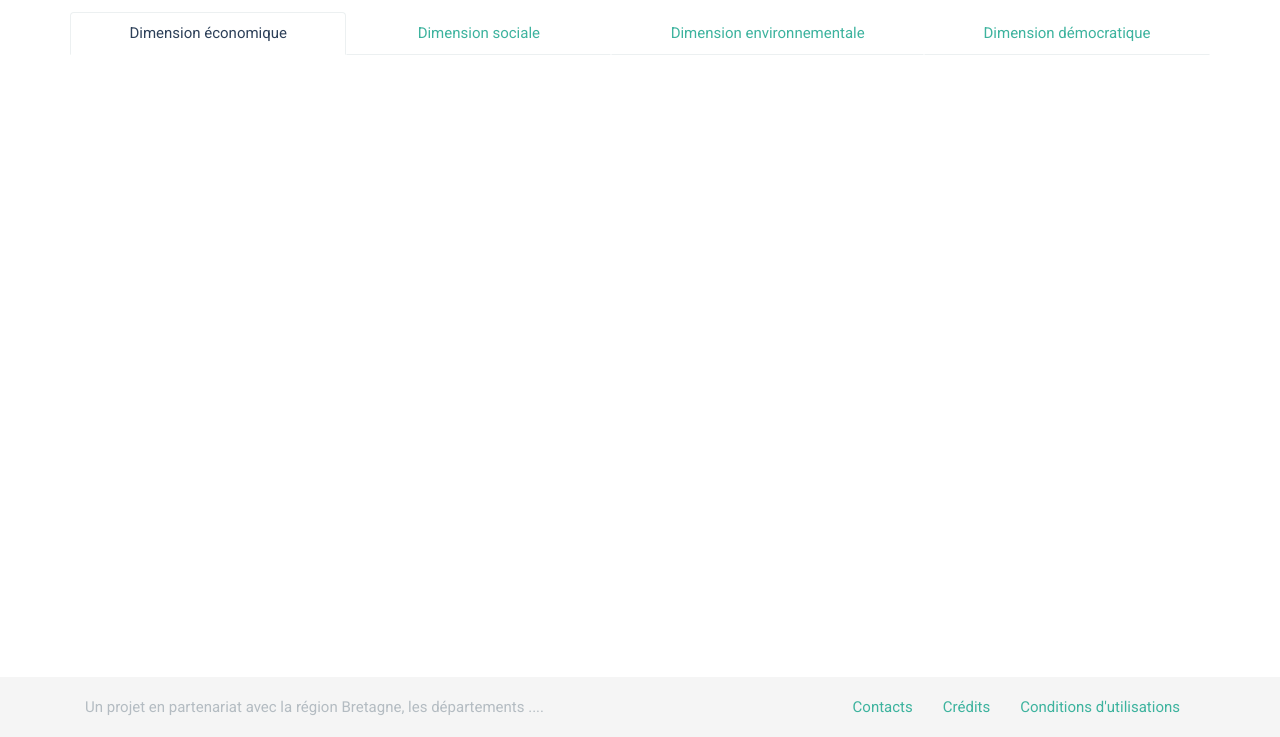
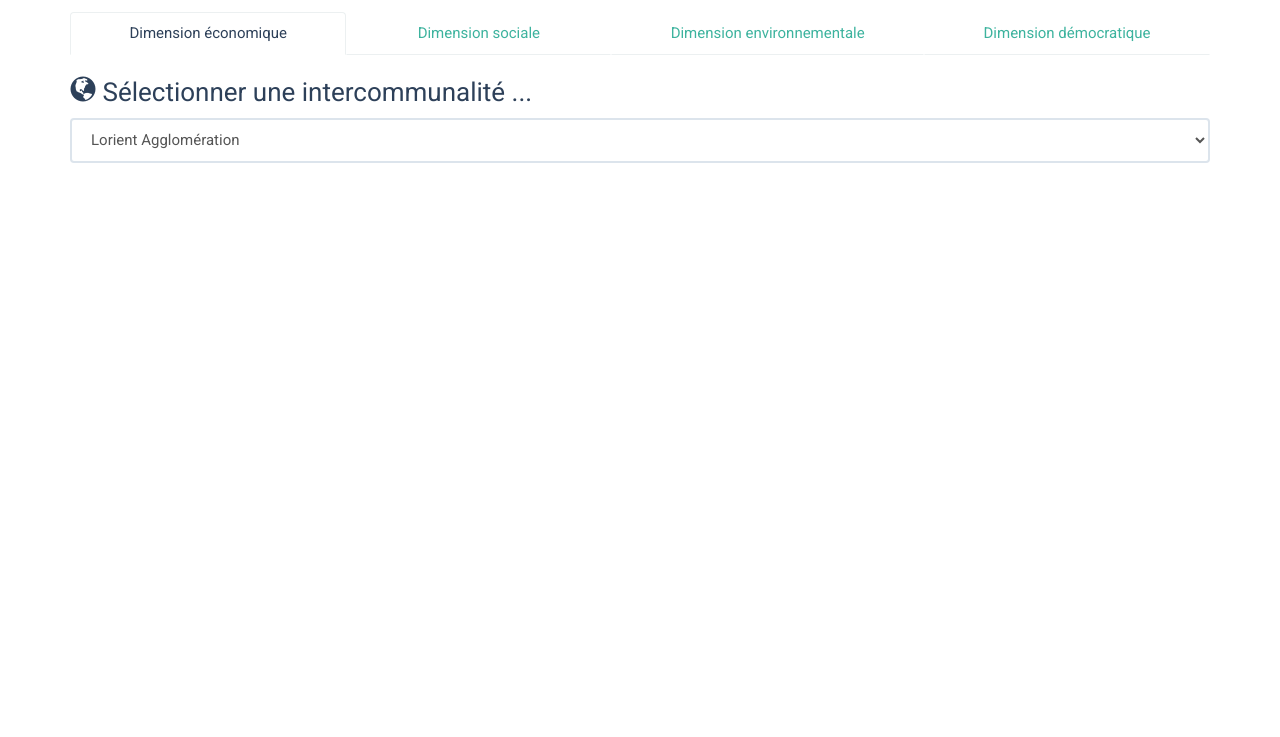
Before and after one commit to HWFord/dd-portal, a plain HTML site: page dashboard.html in a window 1280 px wide. Shown: the part 63-800 px from the top of the page. Drawn offline with nearby package versions, Linux system fonts and the light colour scheme.

Commit message:
Dynamic charts

```diff
--- a/dashboard.html
+++ b/dashboard.html
@@ -10,9 +10,9 @@
     <meta name="author" content="">
 
     <title>Index DD</title>
-
+    <script src="https://cdnjs.cloudflare.com/ajax/libs/Chart.js/2.1.6/Chart.js"></script>
     <!-- Bootstrap Core CSS -->
-     <link href="css/theme.min.css" rel="stylesheet">
+    <link href="css/theme.min.css" rel="stylesheet">
     <link href="css/portal_index.css" rel="stylesheet">
     <link href="css/sticky-footer.css" rel="stylesheet">
 
@@ -88,6 +88,20 @@
         <!-- Tab pane -->
         <div class="tab-content">
             <div role="tabpanel" class="tab-pane active" id="h_economie">
+                 <div id="select_localisation">
+                    <h3><span class="glyphicon glyphicon-globe" aria-hidden="true"></span> Sélectionner une intercommunalité ...</h3>
+                    <select class="form-control" id="lst_geo" onchange="change_codegeo(this.value);">
+                                <option label="Lorient Agglomération" value="200065928">Lorient Agglomération</option>
+                                <option label="Lannion Trégor Communauté" value="200042174">Lannion Trégor Communauté</option>
+                                <option label="Lamballe Terre et Mer" value="200069391">Lamballe Terre et Mer</option>
+                                <option label="Vitré Communauté" value="200039022">Vitré Communauté</option>
+                    </select>
+                    <div id="charts-container">
+                        <canvas id="chart_0"></canvas>
+                        <canvas id="chart_1"></canvas>
+                    </div>
+
+                 </div>
             </div>
             <div role="tabpanel" class="tab-pane" id="h_sociale">
             </div>
@@ -132,7 +146,123 @@
 
     <!-- Bootstrap Core JavaScript -->
     <script src="js/bootstrap.min.js"></script>
+    <script>
+            //Création d'un objet référençant tous les graphiques liés à l'économie
+            var charts_eco = {};
+            //Création d'un premier graphique
+            var ctx_0 = document.getElementById("chart_0");
+			var chart_0 = new Chart(ctx_0, {
+			type: 'doughnut',
+			data: {
+			labels: [],
+			datasets: [{
+							label: 'Nombre d habitant.e.s',
+							data: [],
+							backgroundColor: [
+								"rgba(45,171,173,0.9)",
+								"rgba(72,53,95,0.9)"
+							],
+							hoverBackgroundColor: [
+								"rgba(45,171,173,1)",
+								"rgba(72,53,95,1)"
+							],
+							borderWidth: 3
+						}]
+					},
+			options:{
+				legend:{
+					display: true,
+					labels:{
+						fontFamily:'Open Sans',
+						fontSize:11,
+						boxWidth:15,
+						padding:5,
+					}
+				},
+				tooltips: {
+					titleFontFamily:"roboto_bold",
+		        	titleFontSize:13,
+		        	bodyFontFamily:"roboto_regular",
+		        	backgroundColor:"rgba(36, 36, 36, 0.85)",
+		            callbacks: {
+		                label: function(tooltipItem, data) {
+		                    return parseInt(data.datasets[0].data[tooltipItem.index]).toLocaleString() + " habitant.e.s";
+		                }
+		            }
+		        }
+			}
+			});
+           //Intégration du graphique chart_0 dans l'objet charts_eco
+           charts_eco["chart_0"] = chart_0;
 
+
+
+           //Chart 2
+
+           var ctx_1 = document.getElementById("chart_1");
+           var chart_1 = new Chart(ctx_1, {
+                type: 'bar',
+                data: {
+                    labels: [],
+                    datasets: [{
+                        label: '# of Votes',
+                        data: [],
+                        backgroundColor: [
+                            'rgba(255, 99, 132, 0.2)',
+                            'rgba(54, 162, 235, 0.2)',
+                            'rgba(255, 206, 86, 0.2)',
+                            'rgba(75, 192, 192, 0.2)',
+                            'rgba(153, 102, 255, 0.2)',
+                            'rgba(255, 159, 64, 0.2)'
+                        ],
+                        borderColor: [
+                            'rgba(255,99,132,1)',
+                            'rgba(54, 162, 235, 1)',
+                            'rgba(255, 206, 86, 1)',
+                            'rgba(75, 192, 192, 1)',
+                            'rgba(153, 102, 255, 1)',
+                            'rgba(255, 159, 64, 1)'
+                        ],
+                        borderWidth: 1
+                    }]
+                },
+                options: {
+                    scales: {
+                        yAxes: [{
+                            ticks: {
+                                beginAtZero:true
+                            }
+                        }]
+                    }
+                }
+            });
+
+            charts_eco["chart_1"] = chart_1;
+
+         /*******************************************************************************/
+         var change_codegeo = function (codegeo) {
+            //Get data
+            $.getJSON( "../ws/index_dd/data.php?code_geo=" + codegeo, function( data ) {
+                    console.log(data);
+                   //Boucle sur les graphiques présents dans charts_eco
+                   $.each(charts_eco, function (name, chart) {
+                        //Boucle sur tous les datasets de chaque graphique de charts_eco
+                        for (var i=0;i< chart.data.datasets.length;i++) {
+                            if (data[name] && data[name].data && data[name].data.datasets) {
+                                chart.data.datasets[i].data = data[name].data.datasets[i];
+                            } else {
+                                alert("Configuration manquante ou erronée dans le script php pour " + name );
+                            }
+                        }
+                        if (data[name] && data[name].labels) {
+                            chart.data.labels = data[name].labels;
+                        }
+                        chart.update();
+
+                   });
+            });
+        };
+    </script>
 </body>
 
 </html>
```
